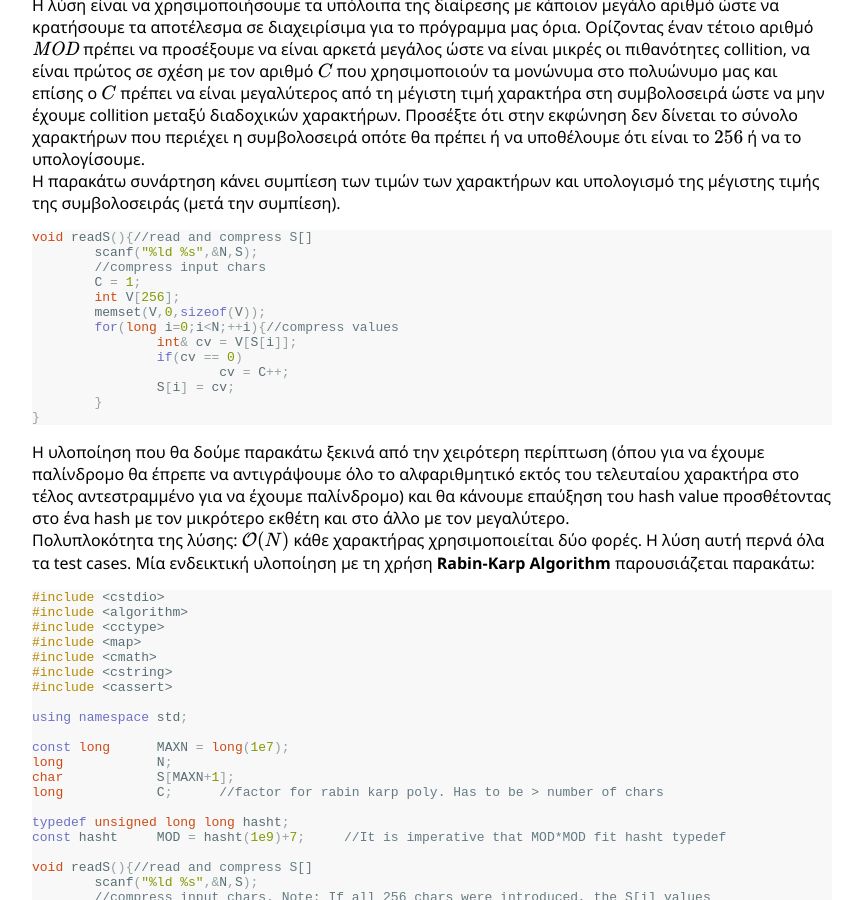
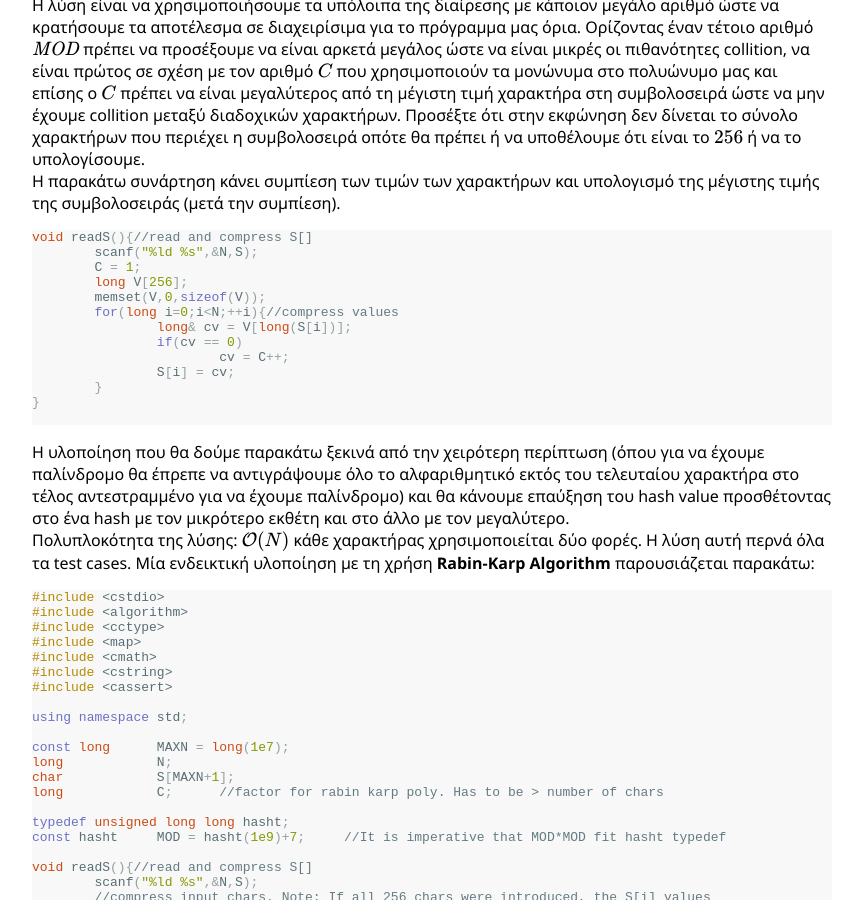
Before and after one commit to pdp-archive/pdp-archive.github.io, a Jekyll site: the page built from contests/_24-PDP/c-minpali-solution.md, in a window 1280 px wide and 900 px high, scrolled down 2077 px. Shown: the whole window, without its empty margins (208-1070 px from the left). Built offline with Jekyll 4.4.1, drawn with Linux system fonts in a browser that asks for light colours; formulas are drawn with MathJax 3.

Commit message:
banned a forgoted int on behalf of a long

````diff
--- a/contests/_24-PDP/c-minpali-solution.md
+++ b/contests/_24-PDP/c-minpali-solution.md
@@ -94,17 +94,17 @@ H λύση είναι να χρησιμοποιήσουμε τα υπόλοιπ
 ```c++
 void readS(){//read and compress S[]
 	scanf("%ld %s",&N,S);
-	//compress input chars
 	C = 1;
-	int V[256];
+	long V[256];
 	memset(V,0,sizeof(V));
 	for(long i=0;i<N;++i){//compress values
-		int& cv = V[S[i]];
+		long& cv = V[long(S[i])];
 		if(cv == 0)
 			cv = C++;
 		S[i] = cv;
 	}
 }
+
 ```
 
 Η υλοποίηση που θα δούμε παρακάτω ξεκινά από την χειρότερη περίπτωση (όπου για να έχουμε παλίνδρομο θα έπρεπε να αντιγράψουμε όλο το αλφαριθμητικό εκτός του
````
